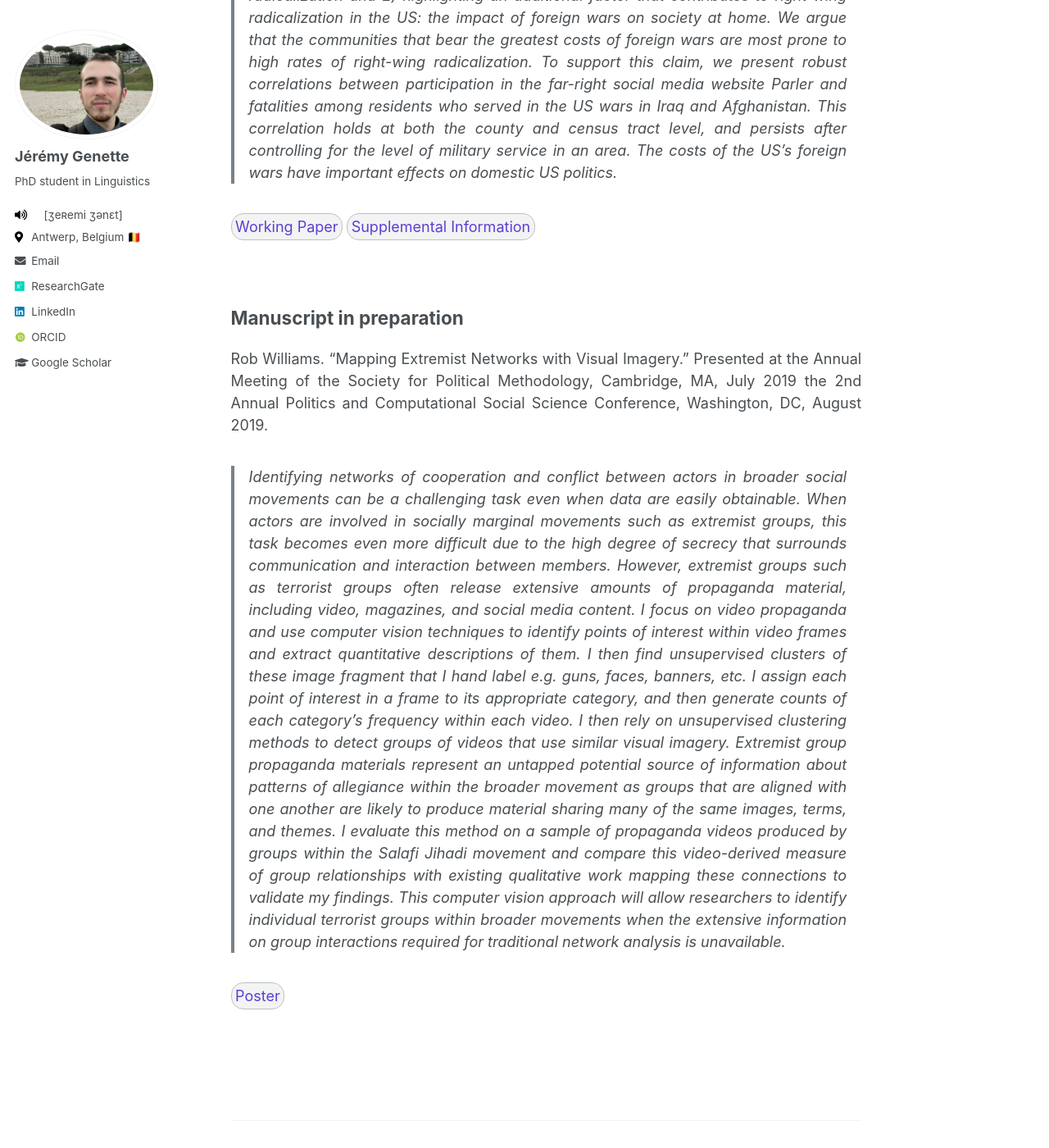
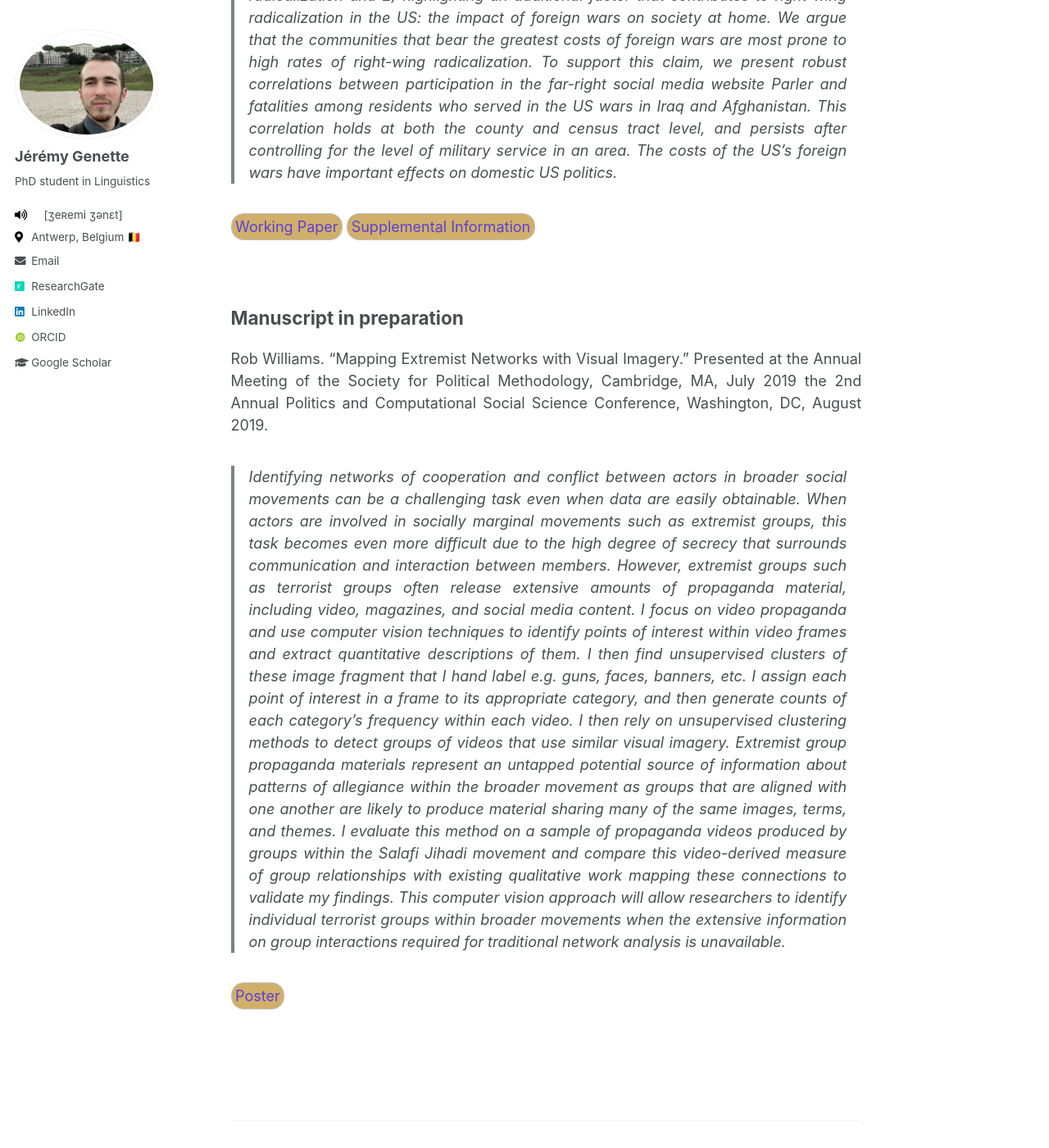
Before and after one commit to jgenette/jgenette.github.io, a Jekyll site: the page built from _research/dialectology.md, in a window 1280 px wide and 1400 px high, scrolled down 553 px. Shown: the whole window at 82% size. Built offline with Jekyll 4.4.1, drawn with Linux system fonts in a browser that asks for light colours; some web fonts are replaced.

Commit message:
Update _buttons.scss

```diff
--- a/_sass/_buttons.scss
+++ b/_sass/_buttons.scss
@@ -17,7 +17,7 @@
   font-weight: bold;
   text-align: center;
   text-decoration: none;
-  background-color: $primary-color;
+  background-color: #D0AF6B !important;
   border: 0 !important;
   border-radius: $border-radius;
   cursor: pointer;
@@ -51,7 +51,7 @@
   &--inverse {
     color: $gray !important;
     border: 1px solid $light-gray !important; /* override*/
-    background-color: #fff;
+    background-color: #D0AF6B !important;
 
     &:hover {
       color: #fff !important;
@@ -164,7 +164,7 @@
     padding: 0.125em 0.25em;
     color: $light-gray;
     text-align: center;
-    background-color: $lighter-gray ;
+    background-color: #D0AF6B !important;
     text-decoration: none !important;
     border: 1px solid;
     border-color: $light-gray;
```
